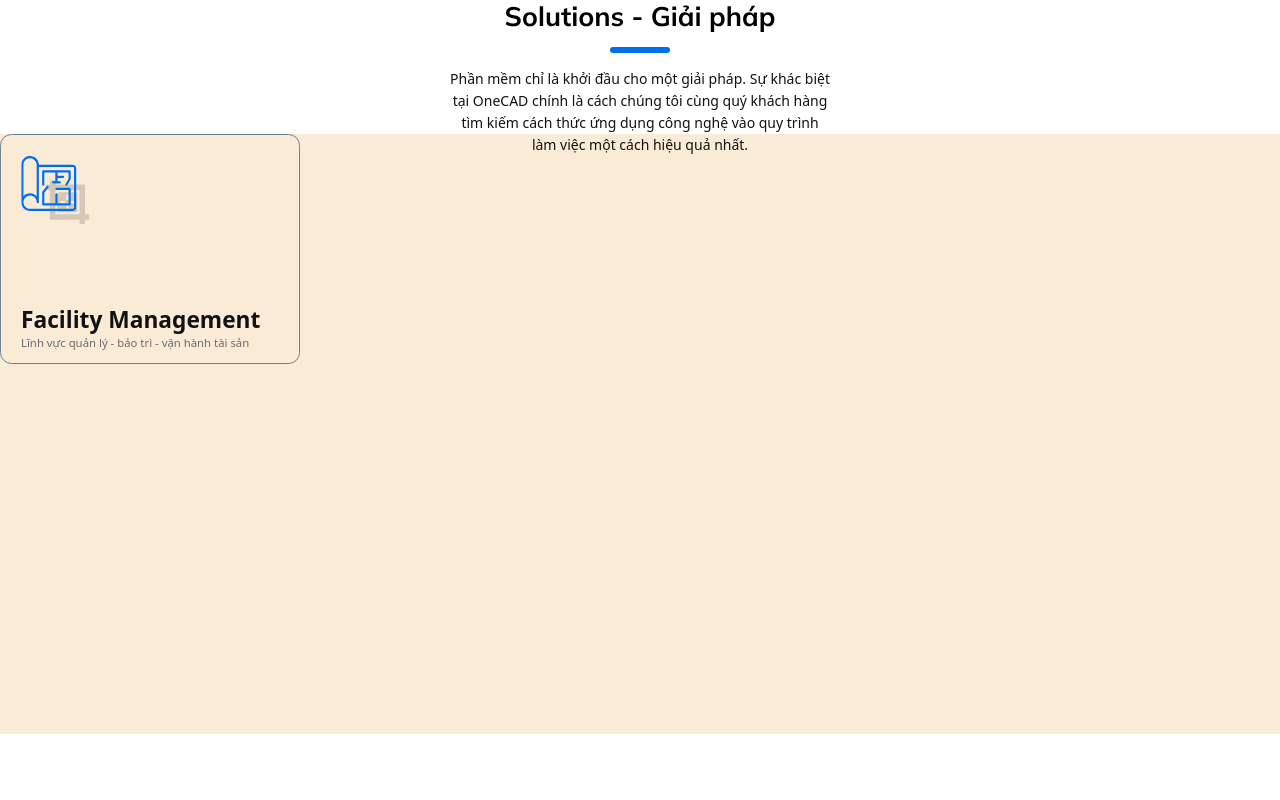
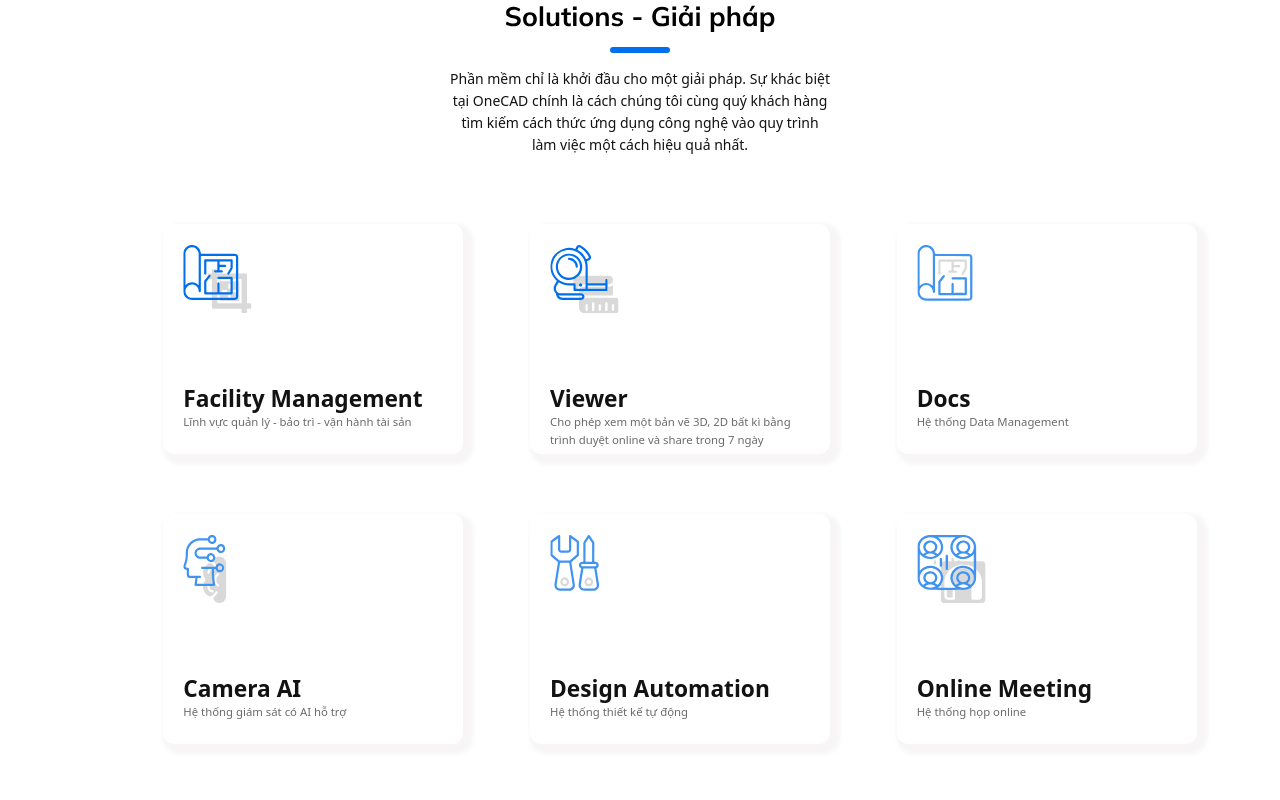
Before and after one commit to NguyenTrung250302/project-vue3, a Vue app: page /BuildTab in a window 1280 px wide. Shown: the top 800 px of the page. Built offline with nearby package versions, Linux system fonts and the light colour scheme; what vue3-apexcharts would draw is missing.

Commit message:
fix menu-solution

```diff
--- a/src/components/MyArchive/MainMenuSolution.vue
+++ b/src/components/MyArchive/MainMenuSolution.vue
@@ -1,8 +1,41 @@
 <template>
   <div class="main-menu-solution">
-    <div class="block-solution">
-      <build-tap-icon class="icon"/>
-      <list-menu-solution v-bind:ListMenuSolution="ListMenuSolution1"/>
+    <!-- row1 -->
+    <div class="row">
+      <div class="block-solution">
+        <build-tap-icon class="icon" />
+        <list-menu-solution v-bind:ListMenuSolution="ListMenuSolution1" />
+      </div>
+      <div class="block-solution">
+        <build-tap-icon-1 class="icon" />
+        <list-menu-solution v-bind:ListMenuSolution="ListMenuSolution2" />
+      </div>
+      <div class="block-solution">
+        <build-tap-icon-2 class="icon" />
+        <list-menu-solution v-bind:ListMenuSolution="ListMenuSolution3" />
+      </div>
+    </div>
+    <!-- row2 -->
+    <div class="row">
+      <div class="block-solution">
+        <build-tap-icon-3 class="icon" />
+        <list-menu-solution v-bind:ListMenuSolution="ListMenuSolution4" />
+      </div>
+      <div class="block-solution">
+        <build-tap-icon-4 class="icon" />
+        <list-menu-solution v-bind:ListMenuSolution="ListMenuSolution5" />
+      </div>
+      <div class="block-solution">
+        <build-tap-icon-5 class="icon" />
+        <list-menu-solution v-bind:ListMenuSolution="ListMenuSolution6" />
+      </div>
+    </div>
+    <!-- row3 -->
+    <div class="row row-end">
+      <div class="block-solution">
+        <build-tap-icon-6 class="icon"/>
+        <list-menu-solution v-bind:ListMenuSolution="ListMenuSolution7" />
+      </div>
     </div>
     <!--  -->
     <div>
@@ -12,42 +45,89 @@
 </template>
 
 <script>
-// import ContactInfo from "@/components/MyArchive/ContactInfo.vue";
-import ListMenuSolution from './menusolution/ListMenuSolution.vue';
-import BuildTapIcon from '@/components/MyArchive/myicons/BuildTapIcon.vue';
+import ListMenuSolution from "./menusolution/ListMenuSolution.vue";
+import BuildTapIcon from "@/components/MyArchive/myicons/BuildTapIcon.vue";
+import BuildTapIcon1 from "./myicons/BuildTapIcon1.vue";
+import BuildTapIcon2 from "./myicons/BuildTapIcon2.vue";
+import BuildTapIcon3 from "./myicons/BuildTapIcon3.vue";
+import BuildTapIcon4 from "./myicons/BuildTapIcon4.vue";
+import BuildTapIcon5 from "./myicons/BuildTapIcon5.vue";
+import BuildTapIcon6 from "@/components/MyArchive/myicons/BuildTapIcon6.vue";
 
 export default {
   components: {
-    // ContactInfo,
     ListMenuSolution,
     BuildTapIcon,
-
+    BuildTapIcon1,
+    BuildTapIcon2,
+    BuildTapIcon3,
+    BuildTapIcon4,
+    BuildTapIcon5,
+    BuildTapIcon6,
   },
 
   data() {
     return {
       ListMenuSolution1: [
-        {text1: 'Facility Management', text2: 'Lĩnh vực quản lý - bảo trì - vận hành tài sản'},
-      ]
-    }
-  }
+        {
+          text1: "Facility Management",
+          text2: "Lĩnh vực quản lý - bảo trì - vận hành tài sản",
+        },
+      ],
+      ListMenuSolution2: [
+        {
+          text1: "Viewer",
+          text2:
+            "Cho phép xem một bản vẽ 3D, 2D bất kì bằng trình duyệt online và share trong 7 ngày",
+        },
+      ],
+      ListMenuSolution3: [{ text1: "Docs", text2: "Hệ thống Data Management" }],
+      ListMenuSolution4: [
+        { text1: "Camera AI", text2: "Hệ thống giám sát có AI hỗ trợ" },
+      ],
+      ListMenuSolution5: [
+        { text1: "Design Automation", text2: "Hệ thống thiết kế tự động" },
+      ],
+      ListMenuSolution6: [
+        { text1: "Online Meeting", text2: "Hệ thống họp online" },
+      ],
+      ListMenuSolution7: [
+        {
+          text1: "Addin",
+          text2:
+            "Cầu nối giúp các lập trình viên chuyển addincủa họ đang chạy local thành chạy cloud",
+        },
+      ],
+    };
+  },
 };
 </script>
 
 <style scoped>
 .main-menu-solution {
+  margin-top: 60px;
   width: 1360px;
-  height: 600px;
-  background-color: antiquewhite;
+  height: 900px;
 }
 .block-solution {
   width: 300px;
   height: 230px;
   border-radius: 11.36px;
-  border: solid 1px slategray;
-  padding: 20px 20px ;
+  border: none;
+  box-shadow: 5px 5px 5px 5px rgb(247, 245, 245);
+  padding: 20px 20px;
+  flex-direction: column;
+  justify-content: space-around;
 }
 .icon {
-  padding-bottom: 80px;
+  margin-bottom: 70px;
+}
+.row {
+  display: flex;
+  padding: 30px 130px;
+  justify-content: space-around;
+}
+.row-end {
+
 }
 </style>
--- a/src/components/MyArchive/menusolution/ListMenuSolution.vue
+++ b/src/components/MyArchive/menusolution/ListMenuSolution.vue
@@ -19,7 +19,3 @@
   }
 }
 </script>
-
-<style>
-
-</style>
--- a/src/components/MyArchive/myinsert/BuildTapText1.vue
+++ /dev/null
@@ -1,20 +0,0 @@
-<template>
-  <p>{{ buildtaptext1 }}</p>
-</template>
-
-<script>
-export default {
-props: ['buildtaptext1'],
-};
-</script>
-
-<style scoped>
-p {
-width: 241px;
-height: 36px;
-font-weight: 400;
-font-size: 11.3571px;
-line-height: 18px;
-color: #6B6B6B;
-}
-</style>
--- a/src/components/MyArchive/myinsert/BuildTapText2.vue
+++ /dev/null
@@ -1,21 +0,0 @@
-<template>
-    <p>{{buildtaptext2}}</p>
-</template>
-
-<script>
-export default {
-    props: ['buildtaptext2'],
-}
-</script>
-
-<style scoped>
-p {
-width: 104px;
-height: 2px;
-font-weight: 500;
-font-size: 17px;
-line-height: 23px;
-letter-spacing: 0.15px;
-color: #FFFFFF;
-}
-</style>
```
